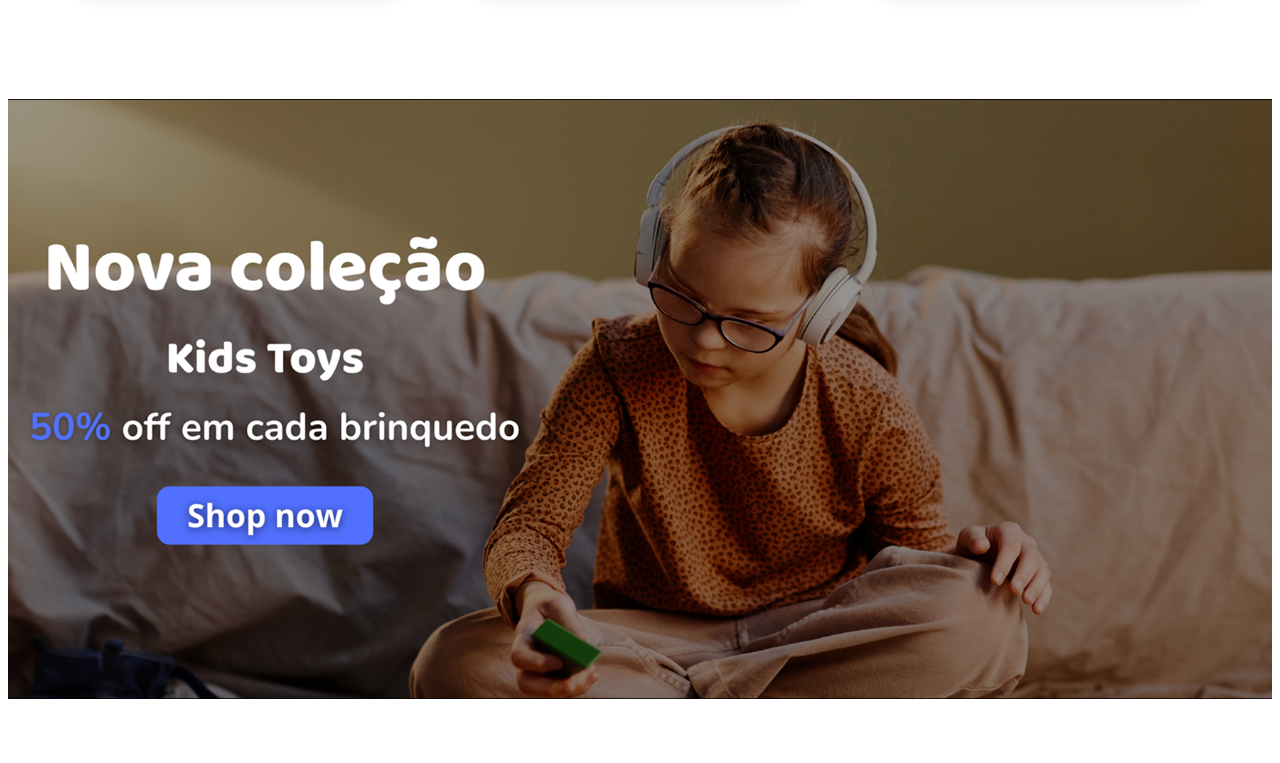
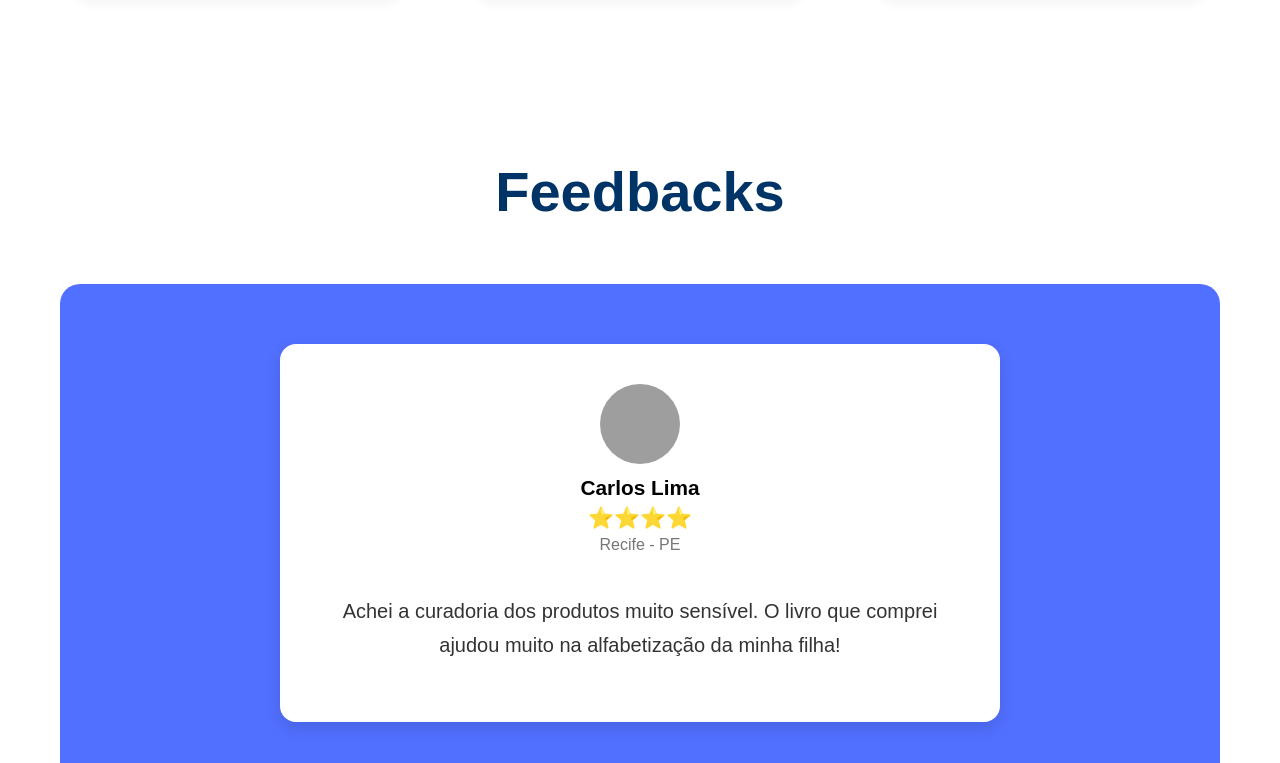
Before and after one commit to AndreyMirandaQ/newloja_acenis, a React (Vite) app in the folder vite-project/: page / in a window 1280 px wide. Shown: the part 2197-2960 px from the top of the page. Built offline with nearby package versions, Linux system fonts and the light colour scheme; grey boxes are pictures that could not be loaded; a web font is replaced by a local one.

Commit message:
Arrumando Responsivo

```diff
--- a/vite-project/src/pages/loja.module.css
+++ b/vite-project/src/pages/loja.module.css
@@ -2,6 +2,7 @@
   width: 100%;
   display: flex;
   flex-direction: column;
+  overflow-x: hidden;
 }
 
 .bannerSection {
@@ -59,6 +60,12 @@
   display: flex;
   gap: 0;
   background-color: transparent;
+}
+
+@media (max-width: 768px) {
+  .bannerCards {
+    display: none;
+  }
 }
 
 .bannerCard {
@@ -176,6 +183,7 @@
   align-items: center;
   text-align: center;
   transition: transform 0.2s ease, box-shadow 0.2s ease, border-color 0.2s ease;
+  margin: 0 auto;
 }
 
 .linkCard {
@@ -236,14 +244,12 @@
   font-weight: bold;
 }
 
+/* Banner feedback removido */
 .bannerFeedback {
-  height: 600px;
-  background-image: url('../assets/img/bannercolecao.png');
-  background-size: cover;
-  background-position: center;
-  margin-top: 60px;
+  display: none;
 }
 
+/* Seção de feedbacks */
 .feedbackSection {
   padding: 80px 20px;
   text-align: center;
@@ -276,7 +282,6 @@
   border-radius: 16px;
   width: 100%;
   max-width: 720px;
-  height: 400px;
   box-sizing: border-box;
   text-align: center;
   box-shadow: 0 6px 16px rgba(0, 0, 0, 0.12);
@@ -338,8 +343,6 @@
   font-size: 20px;
   color: #333;
   line-height: 1.7;
-  overflow: auto;
-  flex-grow: 1;
   width: 100%;
   padding: 0 10px;
 }
@@ -374,17 +377,10 @@
   .bannerContent {
     padding-left: 60px;
   }
-  .bannerCards {
-    flex-direction: column;
-    width: 100%;
-    gap: 12px;
-    padding: 0 20px;
-  }
-  .bannerCard {
-    width: 100%;
-  }
+
   .produtosGrid {
     gap: 40px;
+    justify-content: center;
   }
 }
 
@@ -392,30 +388,35 @@
   .bannerTitle {
     font-size: 34px;
   }
+
   .bannerSubtitle {
     font-size: 18px;
   }
+
   .bannerWelcome {
     font-size: 18px;
   }
+
   .produtosTitulo {
     font-size: 36px;
   }
+
   .produtosSubtitulo {
     font-size: 18px;
   }
+
   .produtoPreco {
     font-size: 22px;
   }
-  .feedbackTitulo {
-    font-size: 42px;
-  }
+
   .feedbackCard {
     height: auto;
-    padding: 30px 20px;
   }
+
   .depoimento {
-    font-size: 18px;
+    overflow: visible;
+    flex-grow: unset;
+    max-height: none;
   }
 }
 
@@ -423,32 +424,48 @@
   .bannerContent {
     padding-left: 20px;
   }
+
   .bannerTitle {
     font-size: 28px;
   }
+
   .bannerSubtitle {
     font-size: 16px;
   }
+
   .produtosTitulo {
     font-size: 28px;
   }
+
   .produtosSubtitulo {
     font-size: 16px;
   }
+
   .cardProduto {
     width: 100%;
   }
+
   .produtoPreco {
     font-size: 20px;
   }
+
   .feedbackTitulo {
     font-size: 32px;
   }
+
   .depoimento {
     font-size: 16px;
+    overflow: visible;
+    flex-grow: unset;
+    max-height: none;
   }
+
   .bolinha {
     width: 10px;
     height: 10px;
   }
+
+  .feedbackCard {
+    height: auto;
+  }
 }
```
